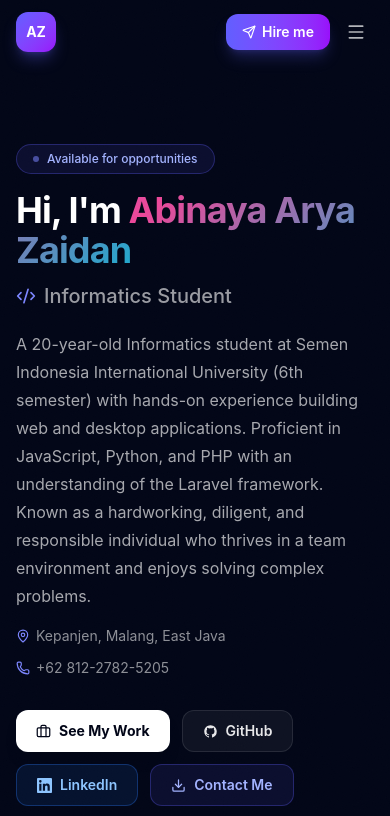
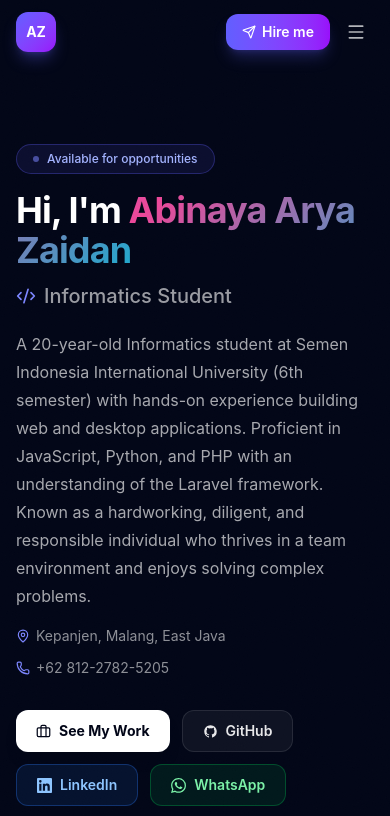
Before and after one commit to anomali01/web-profile, a React (Vite) app: page / in a window 390 px wide. Shown: the top 816 px of the page. Built offline with nearby package versions, Linux system fonts and the light colour scheme.

Commit message:
feat: initialize portfolio project with personal details and responsive landing page layout

```diff
--- a/src/App.tsx
+++ b/src/App.tsx
@@ -19,6 +19,14 @@
   return (
     <svg width={size} height={size} viewBox="0 0 24 24" fill="currentColor">
       <path d="M20.447 20.452h-3.554v-5.569c0-1.328-.027-3.037-1.852-3.037-1.853 0-2.136 1.445-2.136 2.939v5.667H9.351V9h3.414v1.561h.046c.477-.9 1.637-1.85 3.37-1.85 3.601 0 4.267 2.37 4.267 5.455v6.286zM5.337 7.433a2.062 2.062 0 01-2.063-2.065 2.064 2.064 0 112.063 2.065zm1.782 13.019H3.555V9h3.564v11.452zM22.225 0H1.771C.792 0 0 .774 0 1.729v20.542C0 23.227.792 24 1.771 24h20.451C23.2 24 24 23.227 24 22.271V1.729C24 .774 23.2 0 22.222 0h.003z"/>
+    </svg>
+  )
+}
+
+function WhatsAppIcon({ size = 16 }: { size?: number }) {
+  return (
+    <svg width={size} height={size} viewBox="0 0 24 24" fill="currentColor">
+      <path d="M17.472 14.382c-.297-.149-1.758-.867-2.03-.967-.273-.099-.471-.148-.67.15-.197.297-.767.966-.94 1.164-.173.199-.347.223-.644.075-.297-.15-1.255-.463-2.39-1.475-.883-.788-1.48-1.761-1.653-2.059-.173-.297-.018-.458.13-.606.134-.133.298-.347.446-.52.149-.174.198-.298.298-.497.099-.198.05-.371-.025-.52-.075-.149-.669-1.612-.916-2.207-.242-.579-.487-.5-.669-.51-.173-.008-.371-.01-.57-.01-.198 0-.52.074-.792.372-.272.297-1.04 1.016-1.04 2.479 0 1.462 1.065 2.875 1.213 3.074.149.198 2.096 3.2 5.077 4.487.709.306 1.262.489 1.694.625.712.227 1.36.195 1.871.118.571-.085 1.758-.719 2.006-1.413.248-.694.248-1.289.173-1.413-.074-.124-.272-.198-.57-.347m-5.421 7.403h-.004a9.87 9.87 0 01-5.031-1.378l-.361-.214-3.741.982.998-3.648-.235-.374a9.86 9.86 0 01-1.51-5.26c.001-5.45 4.436-9.884 9.888-9.884 2.64 0 5.122 1.03 6.988 2.898a9.825 9.825 0 012.893 6.994c-.003 5.45-4.437 9.884-9.885 9.884m8.413-18.297A11.815 11.815 0 0012.05 0C5.495 0 .16 5.335.157 11.892c0 2.096.547 4.142 1.588 5.945L.057 24l6.305-1.654a11.882 11.882 0 005.683 1.448h.005c6.554 0 11.89-5.335 11.893-11.893a11.821 11.821 0 00-3.48-8.413z"/>
     </svg>
   )
 }
@@ -202,6 +210,10 @@
               <a href={PROFILE.linkedinUrl} target="_blank" rel="noreferrer"
                 className="btn-glow inline-flex items-center gap-2 rounded-xl border border-blue-500/30 bg-blue-500/10 px-5 py-2.5 text-sm font-semibold text-blue-300 transition hover:bg-blue-500/20">
                 <LinkedInIcon size={15} /> LinkedIn
+              </a>
+              <a href={PROFILE.whatsappUrl} target="_blank" rel="noreferrer"
+                className="btn-glow inline-flex items-center gap-2 rounded-xl border border-green-500/30 bg-green-500/10 px-5 py-2.5 text-sm font-semibold text-green-300 transition hover:bg-green-500/20">
+                <WhatsAppIcon size={15} /> WhatsApp
               </a>
               <a href={`mailto:${PROFILE.email}`}
                 className="btn-glow inline-flex items-center gap-2 rounded-xl border border-indigo-500/30 bg-indigo-500/10 px-5 py-2.5 text-sm font-semibold text-indigo-300 transition hover:bg-indigo-500/20">
@@ -412,6 +424,7 @@
                 {[
                   { icon: Mail, label: 'Email', val: PROFILE.email, href: `mailto:${PROFILE.email}`, color: 'text-indigo-400', bg: 'bg-indigo-500/15' },
                   { icon: Phone, label: 'Phone', val: PROFILE.phone, href: `tel:${PROFILE.phone}`, color: 'text-indigo-400', bg: 'bg-indigo-500/15' },
+                  { icon: WhatsAppIcon, label: 'WhatsApp', val: PROFILE.phone, href: PROFILE.whatsappUrl, color: 'text-green-400', bg: 'bg-green-500/15' },
                   { icon: GithubIcon, label: 'GitHub', val: PROFILE.github, href: PROFILE.githubUrl, color: 'text-indigo-400', bg: 'bg-indigo-500/15' },
                   { icon: LinkedInIcon, label: 'LinkedIn', val: PROFILE.linkedin, href: PROFILE.linkedinUrl, color: 'text-blue-400', bg: 'bg-blue-500/15' },
                 ].map(({ icon: Icon, label, val, href, color, bg }) => (
@@ -421,7 +434,7 @@
                     </span>
                     <div className="min-w-0 flex-1">
                       <div className="text-xs text-white/45">{label}</div>
-                      <a href={href} target={label === 'GitHub' || label === 'LinkedIn' ? '_blank' : undefined} rel="noreferrer"
+                      <a href={href} target={label === 'GitHub' || label === 'LinkedIn' || label === 'WhatsApp' ? '_blank' : undefined} rel="noreferrer"
                         className="truncate text-sm font-medium text-white/85 hover:text-indigo-300 transition-colors">
                         {val}
                       </a>
--- a/src/data.ts
+++ b/src/data.ts
@@ -5,6 +5,7 @@
   subtitle: 'Web & Desktop Developer',
   location: 'Kepanjen, Malang, East Java',
   phone: '+62 812-2782-5205',
+  whatsappUrl: 'https://wa.me/6281227825205?text=Halo%20Abinaya%2C%20saya%20tertarik%20untuk%20terhubung%20dengan%20kamu!',
   email: 'agus8u7@gmail.com',
   github: 'github.com/anomali01',
   githubUrl: 'https://github.com/anomali01',
```
